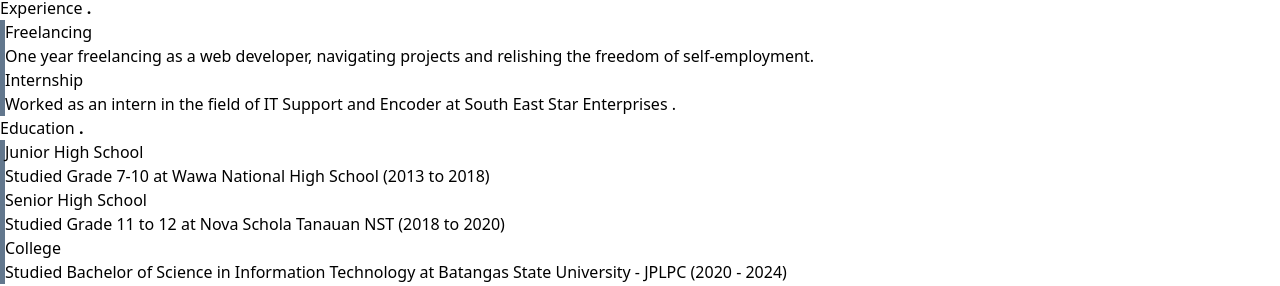
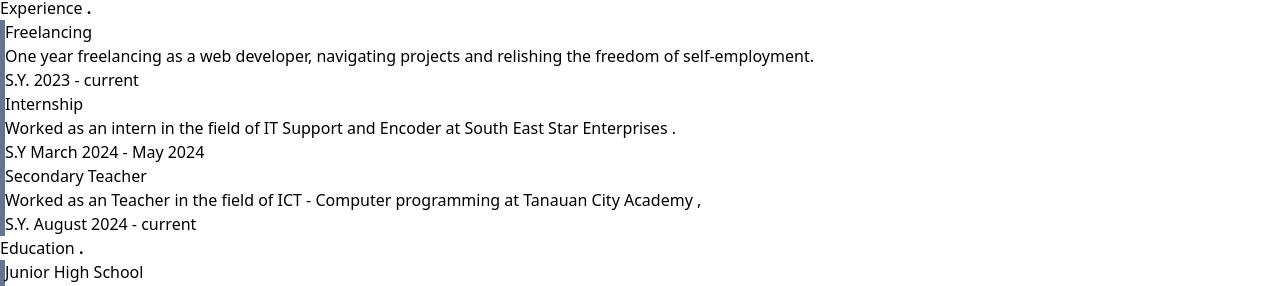
Before and after one commit to NightDev19/Modern_Portfolio, a Vue app: page / in a window 1280 px wide. Shown: the part 2300-2586 px from the top of the page. Built offline with nearby package versions, Linux system fonts and the light colour scheme.

Commit message:
Updating Experience and Project

```diff
--- a/src/data/projects.json
+++ b/src/data/projects.json
@@ -59,8 +59,8 @@
   },
   {
     "id": 6,
-    "title": "Modern Portfolio",
-    "description": "Making my own modern portfolio using Vite , Vuejs , Tailwindcss and DaisyUI to present my skills and projects",
+    "title": "Facebook Poke Back",
+    "description": "Make my own enjoyment in facebook through poke that uses Web Scraping",
     "link": "https://github.com/NightDev19/FB_PokeBack",
     "repo": "https://github.com/NightDev19/FB_PokeBack",
     "image": "https://pbs.twimg.com/media/GIu5parWcAAj05Y?format=png&name=360x360",
--- a/src/views/Experience.vue
+++ b/src/views/Experience.vue
@@ -21,10 +21,16 @@
       <TimelineItem title="Freelancing">
         One year freelancing as a web developer, navigating projects and
         relishing the freedom of self-employment.
+        <br>S.Y. 2023 - current
       </TimelineItem>
       <TimelineItem title="Internship">
         Worked as an intern in the field of IT Support and Encoder at South East
         Star Enterprises .
+        <br>S.Y March 2024 - May 2024
+      </TimelineItem>
+      <TimelineItem title="Secondary Teacher">
+        Worked as an Teacher in the field of ICT - Computer programming at Tanauan City Academy ,
+        <br>S.Y. August 2024 - current
       </TimelineItem>
     </div>
   </section>
```
